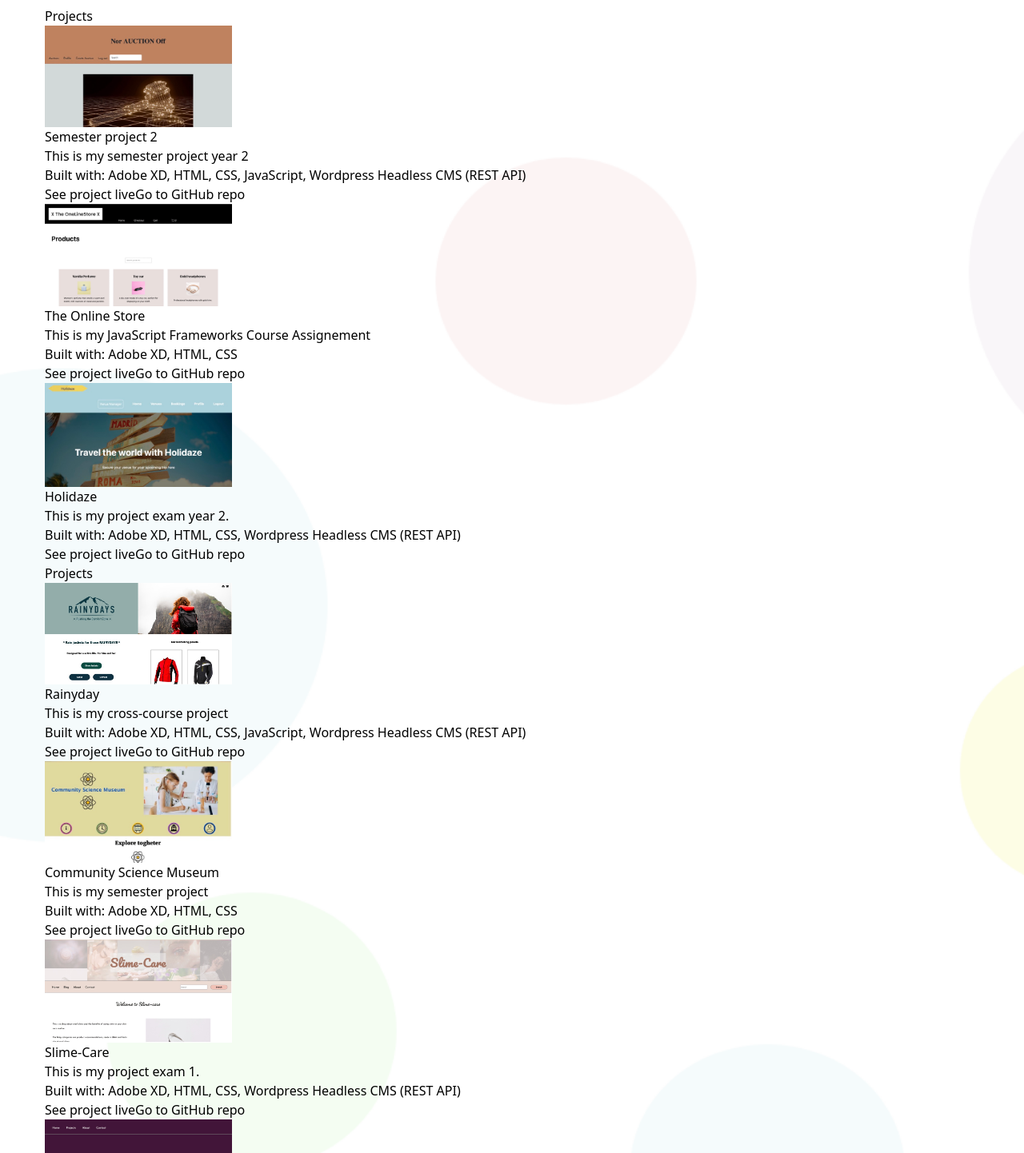
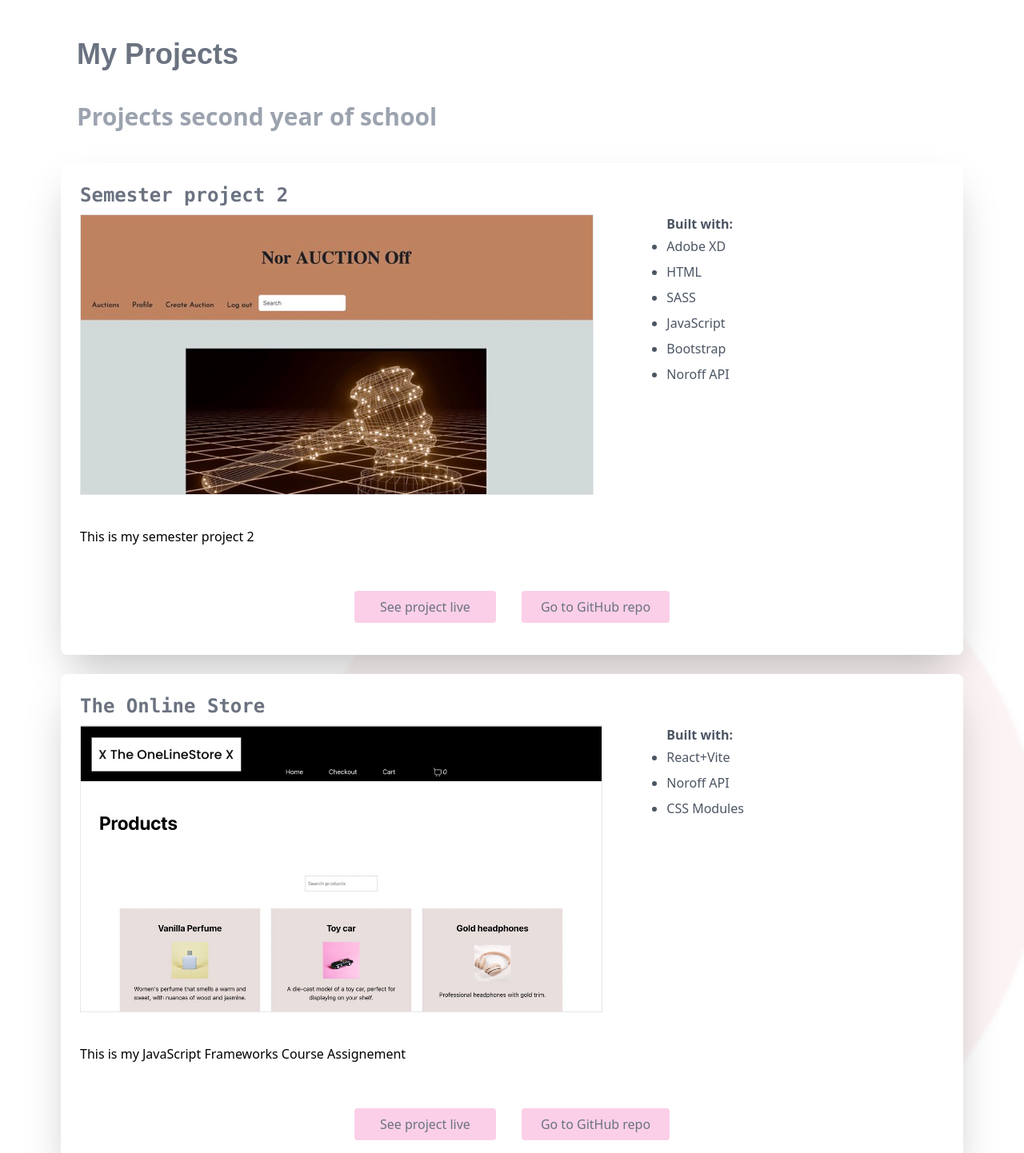
Before and after one commit to CamillaHorneland/Portfolio, a React (Vite) app: page /projects in a window 1280 px wide. Shown: the part 160-1602 px from the top of the page at 80% size. Built offline with nearby package versions, Linux system fonts and the light colour scheme.

Commit message:
styling and right links added

```diff
--- a/src/components/projects/Projects1Year.jsx
+++ b/src/components/projects/Projects1Year.jsx
@@ -12,7 +12,7 @@ const projectsData = [
   {
     title: "Community Science Museum",
     image: "/src/assets/museum.jpeg",
-    description: "This is my semester project",
+    description: "This is my semester project 1",
     technologies: ["Adobe XD", "HTML", "CSS"],
     liveLink: "https://communitysciencemuseumbergen.netlify.app/",
     repoLink: "https://github.com/CamillaHorneland/Semester-project-1.git",
@@ -28,32 +28,42 @@ const projectsData = [
   {
     title: "Portfolio",
     image: "/src/assets/portifolio1.jpeg",
-    description: "This is my portfolio from the first year of school.",
-    technologies: ["Adobe XD", "HTML", "CSS", "Wordpress Headless CMS (REST API)"],
-    liveLink: "https://slime-care.netlify.app/",
-    repoLink: "https://github.com/Noroff-FEU-Assignments/project-exam-1-CamillaHorneland.git",
+    description: "This is my portfolio 1.",
+    technologies: ["Adobe XD", "HTML", "CSS", "JavaScript"],
+    liveLink: "https://portfoliocamillahorneland.netlify.app/",
+    repoLink: "git clone https://github.com/CamillaHorneland/Portfolio-1.git",
   },
-
 ];
 
 function Projects1Year() {
   return (
     <>
-      <h1>Projects</h1>
-      <section className="cards">
+      <h2 className="text-2xl font-bold text-gray-400 font-sans m-10">Projects first year of school</h2>
+      <section className="mb-15 m-5">
         {projectsData.map((project, index) => (
-          <div key={index} className={`card card${index + 1}`}>
-            <img src={project.image} alt={`image of ${project.title} site`} style={{ width: "20%" }} />
-            <h3>{project.title}</h3>
-            <p>{project.description}</p>
-            <p>Built with: {project.technologies.join(", ")}</p>
-            <div className="go_to">
-              <button className="btn2">
+          <div key={index} className="bg-white shadow-2xl transition-all  hover:shadow-pink-500 p-6 rounded-lg mb-6">
+            <h3 className="text-1xl font-bold text-gray-500 font-mono mb-2">{project.title}</h3>
+            <div className="flex sm:flex-row flex-col">
+              <div className="sm:w-2/3 w-full">
+                <img src={project.image} alt={`image of ${project.title} site`} className="w-max h.fit mb-2 border" />
+                <p className="mb-10 mt-10">{project.description}</p>
+              </div>
+              <div className="w-1/3 sm:ml-20 m-5 mt-0">
+                <p className="text-gray-600 font-bold">Built with:</p>
+                <ul className="list-disc leading-loose">
+                  {project.technologies.map((tech, i) => (
+                    <li key={i} className="text-gray-600">{tech}</li>
+                  ))}
+                </ul>
+              </div>
+            </div>
+            <div className="text-center">
+              <button className="text-gray-500 py-2 px-8 rounded bg-pink-200 cursor-pointer hover:bg-pink-300 m-4">
                 <a href={project.liveLink} title="link">
                   See project live
                 </a>
               </button>
-              <button className="btn2">
+              <button className="text-gray-500 py-2 px-6 rounded bg-pink-200 cursor-pointer hover:bg-pink-300 m-4">
                 <a href={project.repoLink} title="link">
                   Go to GitHub repo
                 </a>
--- a/src/components/projects/Projects2Year.jsx
+++ b/src/components/projects/Projects2Year.jsx
@@ -4,48 +4,58 @@ const projectsData = [
   {
     title: "Semester project 2",
     image: "/src/assets/semesterproject2.jpeg",
-    description: "This is my semester project year 2",
-    technologies: ["Adobe XD", "HTML", "CSS", "JavaScript", "Wordpress Headless CMS (REST API)"],
-    liveLink: "https://rainydayjackets.netlify.app/",
-    repoLink: "https://github.com/Noroff-FEU-Assignments/cross-course-project-CamillaHorneland.git",
+    description: "This is my semester project 2",
+    technologies: ["Adobe XD", "HTML", "SASS", "JavaScript", "Bootstrap", "Noroff API"],
+    liveLink: "https://norauctionoff.netlify.app/",
+    repoLink: "https://github.com/CamillaHorneland/Semester-Project-2",
   },
   {
     title: "The Online Store",
     image: "/src/assets/theonliestore.jpeg",
     description: "This is my JavaScript Frameworks Course Assignement",
-    technologies: ["Adobe XD", "HTML", "CSS"],
-    liveLink: "https://communitysciencemuseumbergen.netlify.app/",
-    repoLink: "https://github.com/CamillaHorneland/Semester-project-1.git",
+    technologies: ["React+Vite", "Noroff API", "CSS Modules"],
+    liveLink: "https://xtheonlinestorex.netlify.app/",
+    repoLink: "https://github.com/CamillaHorneland/online-shop.git",
   },
   {
     title: "Holidaze",
     image: "/src/assets/holidayz.jpeg",
-    description: "This is my project exam year 2.",
-    technologies: ["Adobe XD", "HTML", "CSS", "Wordpress Headless CMS (REST API)"],
-    liveLink: "https://slime-care.netlify.app/",
-    repoLink: "https://github.com/Noroff-FEU-Assignments/project-exam-1-CamillaHorneland.git",
+    description: "This is my project exam 2.",
+    technologies: ["Adobe XD", "React+Vite", "Tailwind", "Yup", "Zustand", "Noroff API"],
+    liveLink: "https://holidaze-camilla-horneland.netlify.app/",
+    repoLink: "https://github.com/CamillaHorneland/Holidaze",
   },
-
 ];
 
 function Projects2Year() {
   return (
     <>
-      <h1>Projects</h1>
-      <section className="cards">
+      <h2 className="text-3xl font-bold text-gray-400 font-sans m-10">Projects second year of school</h2>
+      <section className="mb-15 m-5">
         {projectsData.map((project, index) => (
-          <div key={index} className={`card card${index + 1}`}>
-            <img src={project.image} alt={`image of ${project.title} site`} style={{ width: "20%" }} />
-            <h3>{project.title}</h3>
-            <p>{project.description}</p>
-            <p>Built with: {project.technologies.join(", ")}</p>
-            <div className="go_to">
-              <button className="btn2">
+          <div key={index} className="bg-white shadow-2xl transition-all  hover:shadow-pink-500 p-6 rounded-lg mb-6">
+            <h3 className="text-2xl font-bold text-gray-500 font-mono mb-2">{project.title}</h3>
+            <div className="flex sm:flex-row flex-col">
+              <div className="sm:w-2/3 w-full">
+                <img src={project.image} alt={`image of ${project.title} site`} className="w-max h.fit mb-2 border" />
+                <p className="mb-10 mt-10">{project.description}</p>
+              </div>
+              <div className="w-1/3 sm:ml-20 m-5 mt-0">
+                <p className="text-gray-600 font-bold">Built with:</p>
+                <ul className="list-disc leading-loose">
+                  {project.technologies.map((tech, i) => (
+                    <li key={i} className="text-gray-600">{tech}</li>
+                  ))}
+                </ul>
+              </div>
+            </div>
+            <div className="text-center">
+              <button className="text-gray-500 py-2 px-8 rounded bg-pink-200 cursor-pointer hover:bg-pink-300 m-4">
                 <a href={project.liveLink} title="link">
                   See project live
                 </a>
               </button>
-              <button className="btn2">
+              <button className="text-gray-500 py-2 px-6 rounded bg-pink-200 cursor-pointer hover:bg-pink-300 m-4">
                 <a href={project.repoLink} title="link">
                   Go to GitHub repo
                 </a>
--- a/src/pages/ContactPage.jsx
+++ b/src/pages/ContactPage.jsx
@@ -4,7 +4,7 @@ function ContactPage() {
   return (
     <>
       <div className="mb-20">
-        <h1 className="text-4xl font-bold font-cursive text-gray-600 m-10">Hello there!</h1>
+        <h1 className="text-4xl font-bold font-cursive text-gray-500 m-10">Hello there!</h1>
         <div className="text-gray-500 m-10 font-sans leading-loose">
           <p className="mb-5">
             As a recent graduate stepping into the world of front-end development, I am eager to embark on exciting projects. Whether it's improving user experiences, refining interfaces, or creating user-friendly websites, I'm here to contribute my skills.
--- a/src/pages/HomePage.jsx
+++ b/src/pages/HomePage.jsx
@@ -12,7 +12,7 @@ function HomePage() {
         <HomeHi />
         <Name />
         <Info />
-		    <Link to="/projects" className="text-gray-500 py-3 px-10  rounded bg-pink-200 shadow-2xl transition-all before:absolute before:h-0 before:w-0 before:rounded-full before:bg-pink-300 before:duration-500 before:ease-out hover:shadow-pink-500 mb-20">
+		    <Link to="/projects" className="text-gray-500 py-3 px-10 rounded bg-pink-200 shadow-2xl transition-all before:absolute before:h-0 before:w-0 before:rounded-full before:bg-pink-300 before:duration-500 before:ease-out hover:shadow-pink-500 mb-20">
           My work
         </Link>
       </div>
--- a/src/pages/ProjectsPage.jsx
+++ b/src/pages/ProjectsPage.jsx
@@ -5,7 +5,7 @@ import Projects2Year from "../components/projects/Projects2Year";
 function ProjectsPage() {
 	return (
 		<>
-
+            <h1 className="text-4xl font-bold font-cursive text-gray-500 m-10">My Projects</h1>
 		    <Projects2Year />
 			<Projects1Year />
 
```
